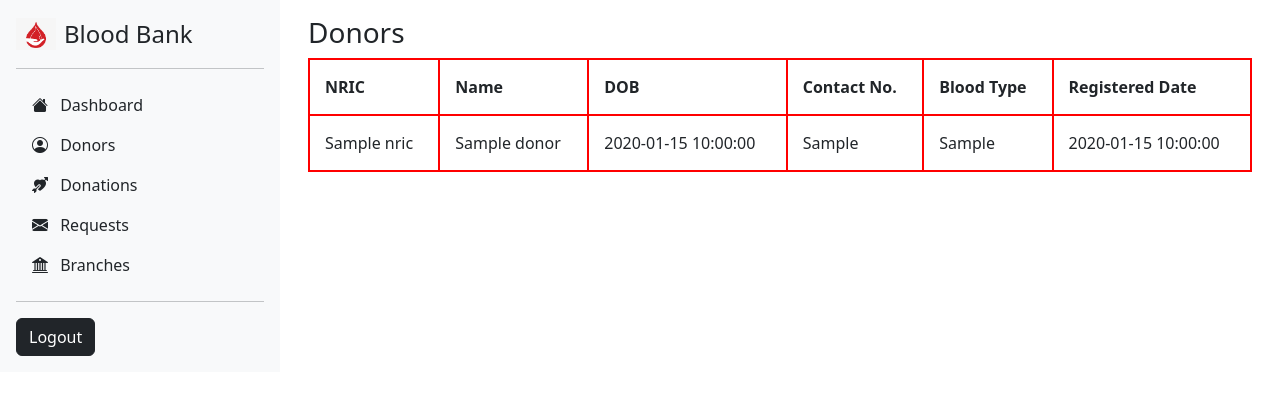
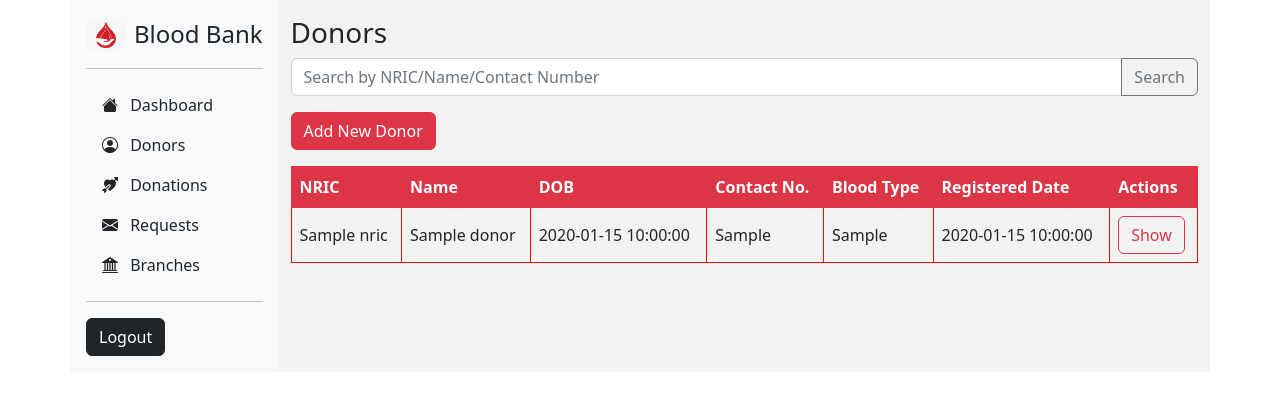
Before and after one commit to pureskill714/ICT2103-Project, a Flask app: template templates/donors.html in a window 1280 px wide. Shown: the top 411 px of the page. Run offline with Flask 2, Linux system fonts and the light colour scheme; the template is opened without the code that fills it: most values are stand-ins (such as "Sample title", 1, 10 or a date in 2020); parts of the project's set-up code (start-up, migrations or seed data) failed here and were passed over; some libraries are stand-ins or nearby versions.

Commit message:
Improve UI

```diff
--- a/static/css/common.css
+++ b/static/css/common.css
@@ -3,13 +3,16 @@ body {
     font-family: sans-serif;
 }
 
-table {
-    border-collapse: collapse;
-    width: 100%;
+.content {
+    background-color: rgb(242, 242, 242);
 }
 
-th,
+th {
+    background-color: rgb(220, 53, 69) !important;
+    color: white;
+    border: 1px solid rgb(220, 53, 69) !important;
+}
+
 td {
-    border: 2px solid red !important;
-    padding: 15px;
+    border: 1px solid red !important;
 }
--- a/templates/base.html
+++ b/templates/base.html
@@ -17,10 +17,10 @@
 </head>
 
 <body>
-    {% block body %}{% endblock %}
+    <div class="container-xl p-0">
+        {% block body %}{% endblock %}
+    </div>
 
-    <!-- JQuery -->
-    <!-- <script src="https://cdn.jsdelivr.net/npm/bootstrap@5.2.2/dist/css/bootstrap.min.css"></script> -->
     <!-- Bootstrap JavaScript -->
     <script src="https://cdn.jsdelivr.net/npm/bootstrap@5.2.2/dist/js/bootstrap.bundle.min.js"
         integrity="sha384-OERcA2EqjJCMA+/3y+gxIOqMEjwtxJY7qPCqsdltbNJuaOe923+mo//f6V8Qbsw3"
--- a/templates/dashboard_staff.html
+++ b/templates/dashboard_staff.html
@@ -9,7 +9,7 @@
     <div>
         {% include 'nav.html' %}
     </div>
-    <div class="flex-grow-1 p-3">
+    <div class="flex-grow-1 py-3 content">
         <div class="container">
             <h3>Dashboard</h3>
             <div class="row mb-3">
--- a/templates/donors.html
+++ b/templates/donors.html
@@ -9,10 +9,19 @@
     <div>
         {% include 'nav.html' %}
     </div>
-    <div class="flex-grow-1 p-3">
+    <div class="flex-grow-1 py-3 content">
         <div class="container">
             <h3>Donors</h3>
-            <table>
+
+            <div class="input-group mb-3">
+                <input type="text" class="form-control" placeholder="Search by NRIC/Name/Contact Number"
+                    aria-label="Donor search input" aria-describedby="button-addon2">
+                <button class="btn btn-outline-secondary" type="button" id="button-addon2">Search</button>
+            </div>
+
+            <button type="button" class="btn btn-danger mb-3">Add New Donor</button>
+
+            <table class="table table-hover align-middle">
                 <tr>
                     <th>NRIC</th>
                     <th>Name</th>
@@ -20,15 +29,19 @@
                     <th>Contact No.</th>
                     <th>Blood Type</th>
                     <th>Registered Date</th>
+                    <th>Actions</th>
                 </tr>
+                {% for donor in donors %}
                 <tr>
-                    {% for donor in donors %}
                     <td>{{ donor.nric }}</td>
                     <td>{{ donor.name }}</td>
                     <td>{{ donor.dateOfBirth }}</td>
                     <td>{{ donor.contactNo }}</td>
                     <td>{{ donor.bloodType }}</td>
                     <td>{{ donor.registrationDate }}</td>
+                    <td>
+                        <button type="button" class="btn btn-outline-danger">Show</button>
+                    </td>
                 </tr>
                 {% endfor %}
             </table>
--- a/templates/nav.html
+++ b/templates/nav.html
@@ -1,37 +1,42 @@
 <!-- Navbar -->
-<div class="d-flex flex-column flex-shrink-0 p-3 bg-light" style="width: 280px;">
+<div class="d-flex flex-column flex-shrink-0 p-3 bg-light h-100" style="max-width: 300px;">
     <a href="/" class="d-flex align-items-center mb-3 mb-md-0 me-md-auto link-dark text-decoration-none">
-        <img class="bi pe-none me-2" width="40" height="32" src="static/img/bloodsymbol.png"/>
+        <img class="bi pe-none me-2" width="40" height="32" src="static/img/bloodsymbol.png" />
         <span class="fs-4">Blood Bank</span>
     </a>
     <hr>
     <ul class="nav nav-pills flex-column mb-auto">
         <li class="nav-item">
-            <a href="/" class="nav-link {{ 'active' if url_for(request.endpoint) == '/' else 'link-dark' }}" aria-current="page">
+            <a href="/" class="nav-link {{ 'active' if url_for(request.endpoint) == '/' else 'link-dark' }}"
+                aria-current="page">
                 <i class="bi bi-house-fill me-2"></i>
                 Dashboard
             </a>
         </li>
         <li>
-            <a href="/donors" class="nav-link {{ 'active' if url_for(request.endpoint) == '/donors' else 'link-dark' }}">
+            <a href="/donors"
+                class="nav-link {{ 'active' if url_for(request.endpoint) == '/donors' else 'link-dark' }}">
                 <i class="bi bi-person-circle me-2"></i>
                 Donors
             </a>
         </li>
         <li>
-            <a href="/donations" class="nav-link {{ 'active' if url_for(request.endpoint) == '/donations' else 'link-dark' }}">
+            <a href="/donations"
+                class="nav-link {{ 'active' if url_for(request.endpoint) == '/donations' else 'link-dark' }}">
                 <i class="bi bi-arrow-through-heart-fill me-2"></i>
                 Donations
             </a>
         </li>
         <li>
-            <a href="/requests" class="nav-link {{ 'active' if url_for(request.endpoint) == '/requests' else 'link-dark' }}">
+            <a href="/requests"
+                class="nav-link {{ 'active' if url_for(request.endpoint) == '/requests' else 'link-dark' }}">
                 <i class="bi bi-envelope-fill me-2"></i>
                 Requests
             </a>
         </li>
         <li>
-            <a href="/branches" class="nav-link {{ 'active' if url_for(request.endpoint) == '/branches' else 'link-dark' }}">
+            <a href="/branches"
+                class="nav-link {{ 'active' if url_for(request.endpoint) == '/branches' else 'link-dark' }}">
                 <i class="bi bi-bank2 me-2"></i>
                 Branches
             </a>
@@ -39,6 +44,12 @@
     </ul>
     <hr>
     <div>
+        {% if current_user.is_authenticated %}
+        <p class="text-start"><span class="fw-light">Welcome,<br></span>{{ current_user.username }} ({{ current_user.name }})</p>
+        {% if current_user.branchId %}
+        <p class="text-start"><span class="fw-light">Branch: </span>{{ current_user.branchId }}</p>
+        {% endif %}
+        {% endif %}
         <button type="button" class="btn btn-dark" onclick="location.href='/logout'">Logout</button>
     </div>
 </div>
```
Also changed, not shown: templates/branches.html (+4 -4 lines), templates/donations.html (+4 -4 lines), templates/requests.html (+4 -4 lines).
